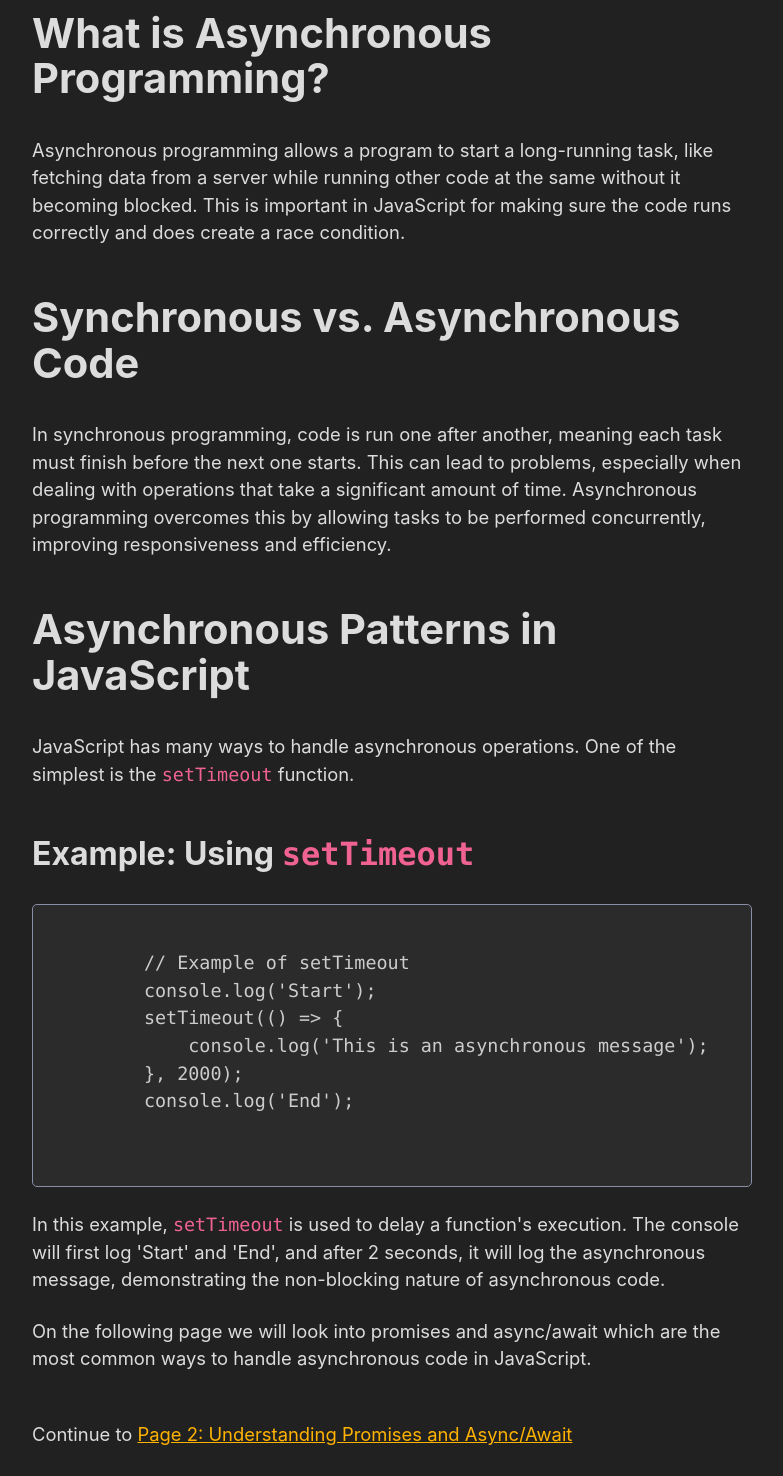
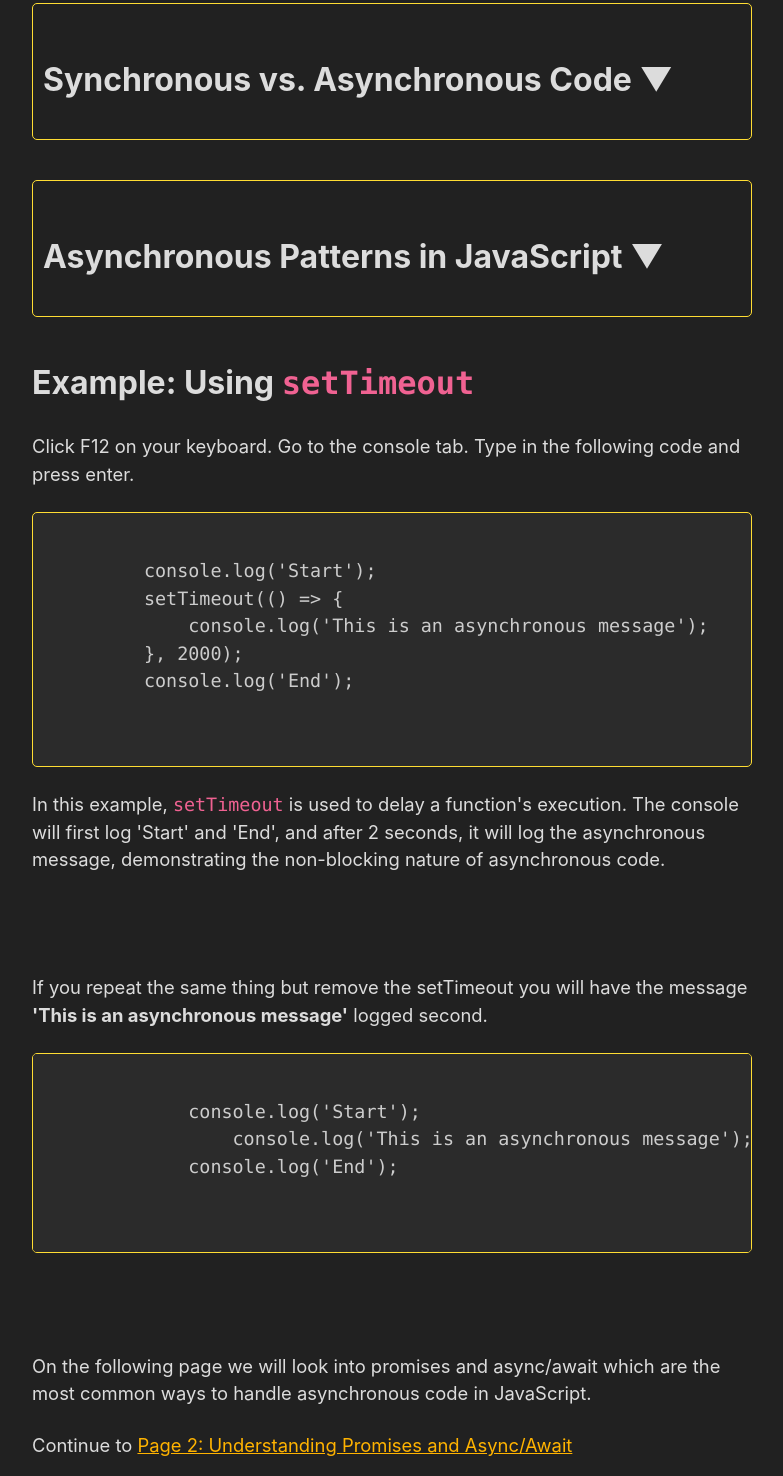
Before and after one commit to hans-min/mini-project-CAWEB, a website: page page1.html in a window 1280 px wide. Shown: the part 530-2006 px from the top of the page, without its empty margins (248-1031 px from the left). Drawn offline with nearby package versions, Linux system fonts and the light colour scheme.

Commit message:
added accordian

```diff
--- a/app.js
+++ b/app.js
@@ -1,20 +1,24 @@
 new Vue({
   el: "#app",
   data: {
-    title: "Hello World!",
-    link: "http://google.com",
-    finishedLink: '<a href="http://google.com">Google</a>',
+    accordions: [
+      {
+        title: "Synchronous vs. Asynchronous Code",
+        content:
+          "In synchronous programming, code is run one after another, meaning each task must finish before the next one starts. This can lead to problems, especially when dealing with operations that take a significant amount of time. Asynchronous programming overcomes this by allowing tasks to be performed concurrently, improving responsiveness and efficiency.",
+        isOpen: false,
+      },
+      {
+        title: "Asynchronous Patterns in JavaScript",
+        content:
+          "JavaScript has many ways to handle asynchronous operations. One of the simplest is the <code>setTimeout</code> function.",
+        isOpen: false,
+      },
+    ],
   },
   methods: {
-    sayHello: function () {
-      this.title = "Hello!";
-      return this.title;
-    },
-  },
-  computed: {
-    sayHello: function () {
-      this.title = "Hello!";
-      return this.title;
+    toggleAccordion(index) {
+      this.accordions[index].isOpen = !this.accordions[index].isOpen;
     },
   },
 });
--- a/page1.html
+++ b/page1.html
@@ -6,44 +6,45 @@
     <title>Asynchronous JavaScript and Fetch API Tutorial - Introduction</title>
     <link rel="stylesheet" href="simple.css" />
     <script src="header_footer_template.js"></script>
-
-    <style>
-      /* You can add your styles here */
-    </style>
   </head>
 
   <body>
     <main-header></main-header>
-
+    <div id="app">
       <div id="async-js-intro">
         <h1>Introduction to Asynchronous JavaScript</h1>
         <p>
-        Asynchronous programming is used for handling API requests, file reading, and other long processes. This page explains what
-        they are, why they're important, and how they're different from synchronous code.
+          Asynchronous programming is used for handling API requests, file
+          reading, and other long processes. This page explains what they are,
+          why they're important, and how they're different from synchronous
+          code.
         </p>
-      <h2>What is Asynchronous Programming?</h2>
+        <div
+          v-for="(accordion, index) in accordions"
+          :key="index"
+          style="
+            border: 1px solid var(--marked);
+            margin-top: 40px;
+            border-radius: var(--standard-border-radius);
+            padding: 10px;
+          "
+        >
+          <h3 @click="toggleAccordion(index)">
+            {{ accordion.title }}
+            <span class="arrow">▼</span>
+          </h3>
+          <p v-if="accordion.isOpen" v-html="accordion.content">
+            {{ accordion.content }}
+          </p>
+        </div>
+        <h3>Example: Using <code>setTimeout</code></h3>
         <p>
-        Asynchronous programming allows a program to start a long-running task, like fetching data from
-        a server while running other code at the same without it becoming blocked. This is important in JavaScript for making sure the code runs correctly and does create a race condition.
+            Click F12 on your keyboard.
+            Go to the console tab.
+            Type in the following code and press enter.
           </p>
-      <h2>Synchronous vs. Asynchronous Code</h2>
-      <p>
-        In synchronous programming, code is run one after another,
-        meaning each task must finish before the next one starts. This can
-        lead to problems, especially when dealing with operations that
-        take a significant amount of time. Asynchronous programming overcomes
-        this by allowing tasks to be performed concurrently, improving
-        responsiveness and efficiency.
-      </p>
-      <h2>Asynchronous Patterns in JavaScript</h2>
-      <p>
-        JavaScript has many ways to handle asynchronous operations. One
-        of the simplest is the <code>setTimeout</code> function.
-      </p>
-      <h3>Example: Using <code>setTimeout</code></h3>
         <pre>
             <code>
-        // Example of setTimeout
         console.log('Start');
         setTimeout(() => {
             console.log('This is an asynchronous message');
@@ -57,21 +58,34 @@
           seconds, it will log the asynchronous message, demonstrating the
           non-blocking nature of asynchronous code.
         </p>
-      <p>
-        On the following page we will look into promises and async/await which are the most common ways to handle asynchronous code in JavaScript.
+        <p style="margin-top: 100px;">
+            If you repeat the same thing but remove the setTimeout you will have the message <strong>'This is an asynchronous message'</strong> logged second.
+
+            <pre>
+                <code>
+            console.log('Start');
+                console.log('This is an asynchronous message');
+            console.log('End');
+                </code>
+            </pre>
+          </p>
+        <p style="margin-top: 100px;">
+          On the following page we will look into promises and async/await which
+          are the most common ways to handle asynchronous code in JavaScript.
         </p>
       </div>
       <div>
         <p>
           Continue to
-        <a href="page2.html">Page 2: Understanding Promises and Async/Await</a>
+          <a href="page2.html"
+            >Page 2: Understanding Promises and Async/Await</a
+          >
         </p>
+      </div>
     </div>
 
     <main-footer></main-footer>
-    <script>
-
-    </script>
+    <script></script>
     <script src="https://cdn.jsdelivr.net/npm/vue@2"></script>
     <script src="app.js"></script>
   </body>
--- a/simple.css
+++ b/simple.css
@@ -334,7 +334,7 @@ details,
 pre,
 progress {
   background-color: var(--accent-bg);
-  border: 1px solid var(--border);
+  border: 1px solid var(--marked);
   border-radius: var(--standard-border-radius);
   margin-bottom: 1rem;
 }
```
Also changed, not shown: page2.html (+28 -20 lines). Lines whose indentation alone changed are shown as unchanged.
